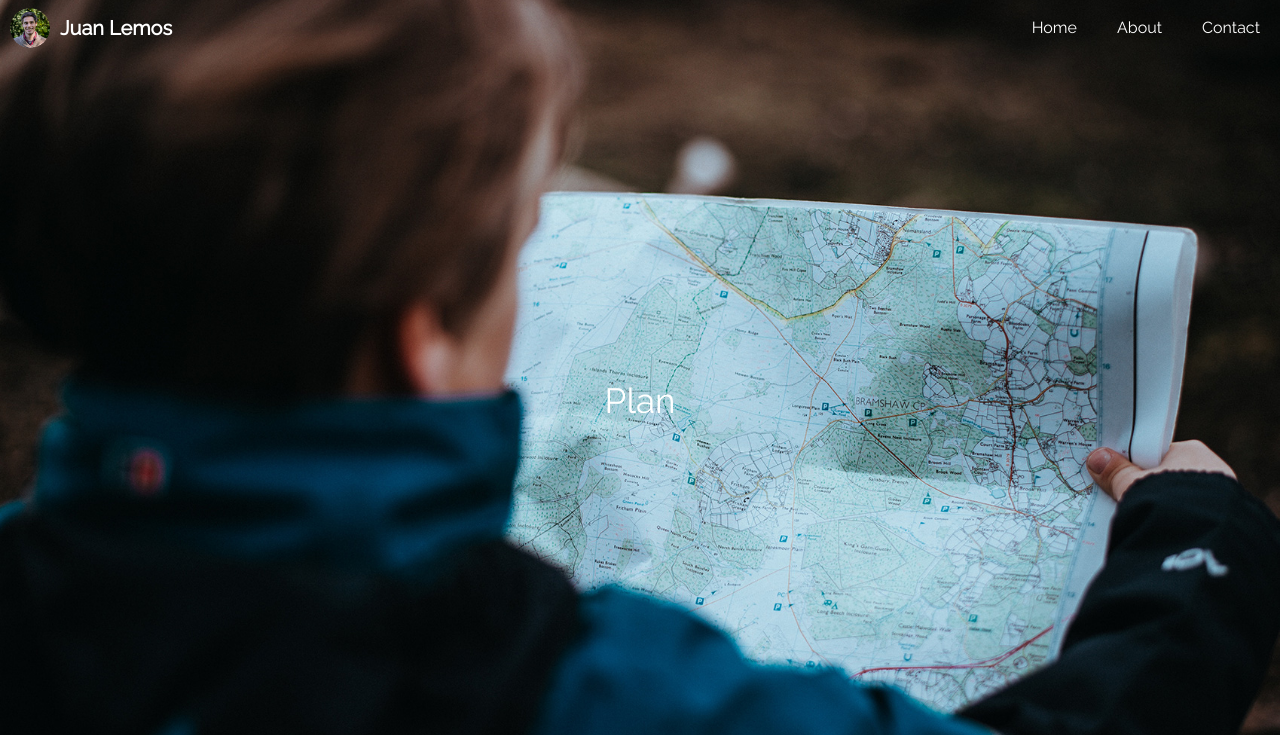
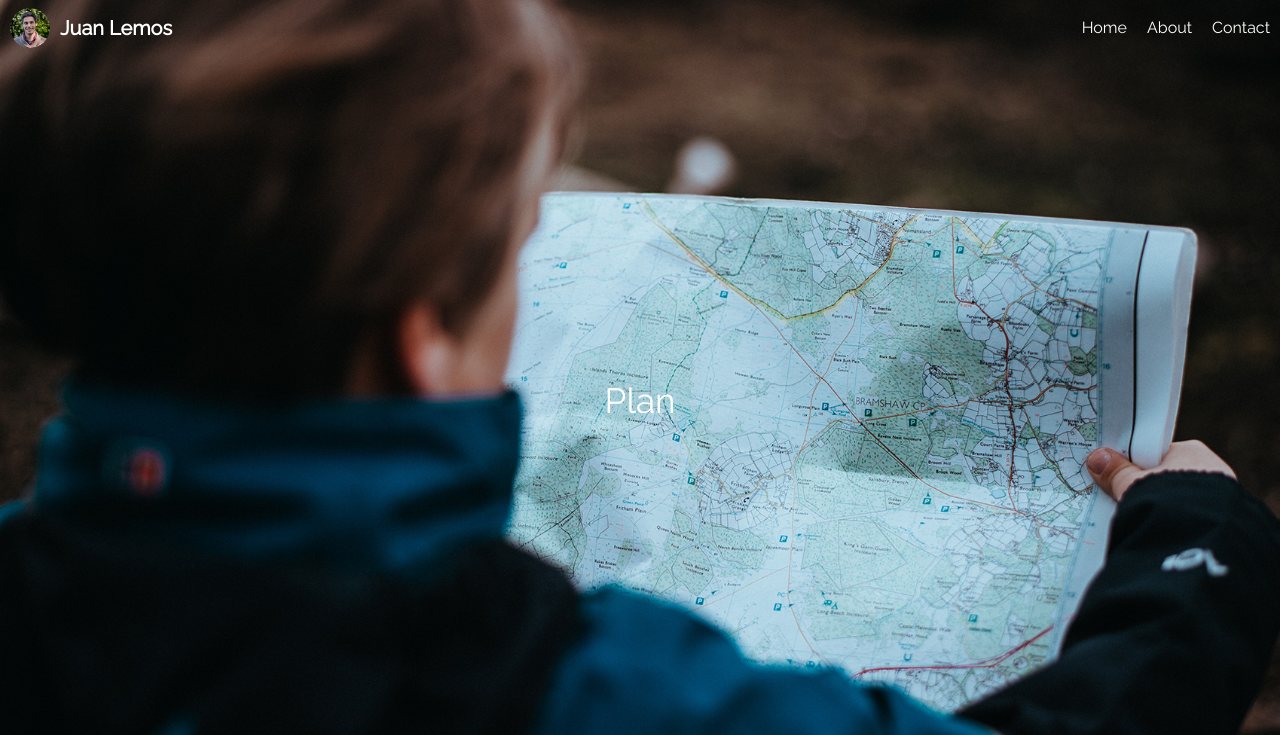
Before and after one commit to juanpale/juanpale.github.io, a React (Create React App) app: page / in a window 1280 px wide. Shown: the top 735 px of the page. Built offline with nearby package versions, Linux system fonts and the light colour scheme.

Commit message:
change padding links

```diff
--- a/src/components/TopBanner/styles.js
+++ b/src/components/TopBanner/styles.js
@@ -47,7 +47,7 @@ export const RightMenusWrapper = styled.div`
     }
     display: flex;
     align-items: center;
-    padding: 0 20px;
+    padding: 0 10px;
   }
 `;
 
```
